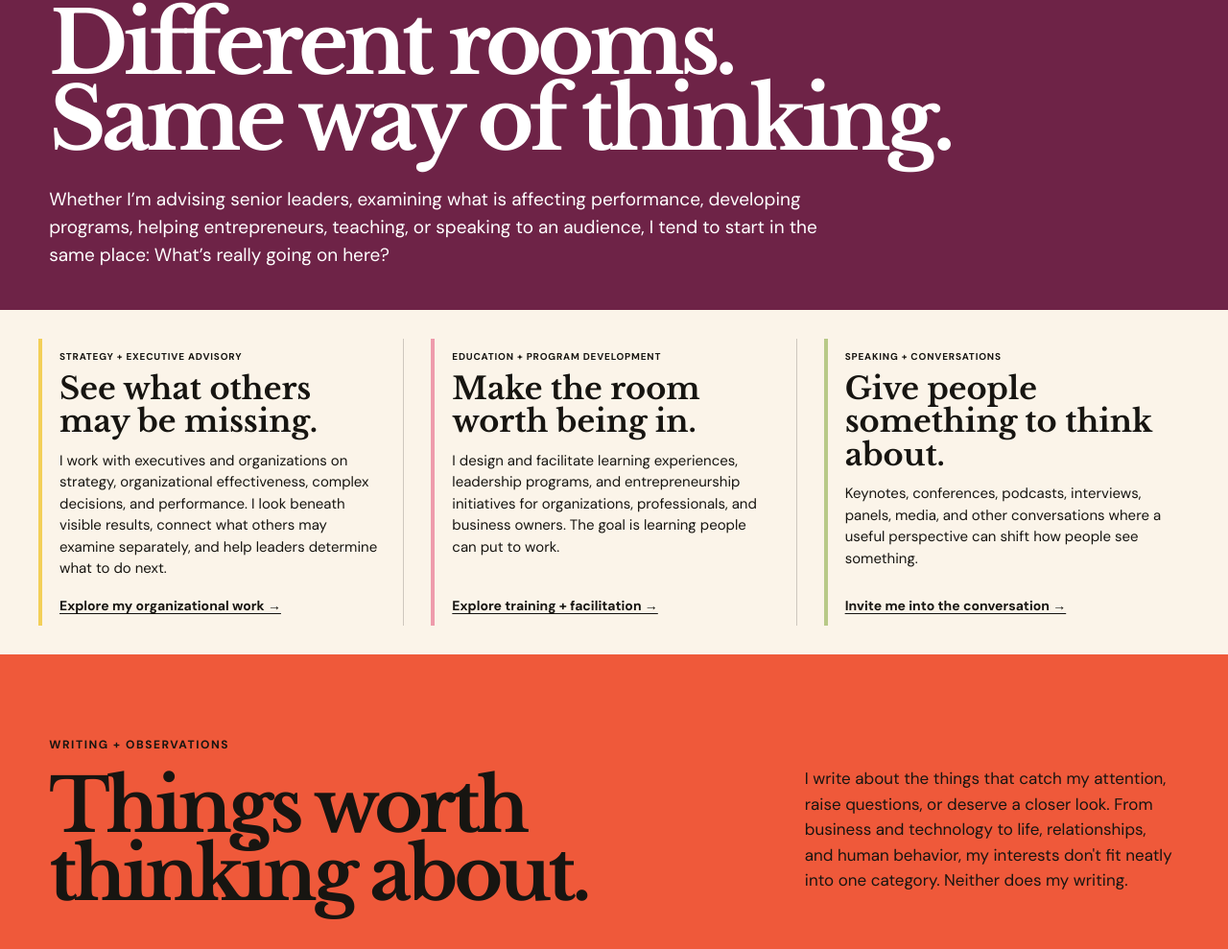
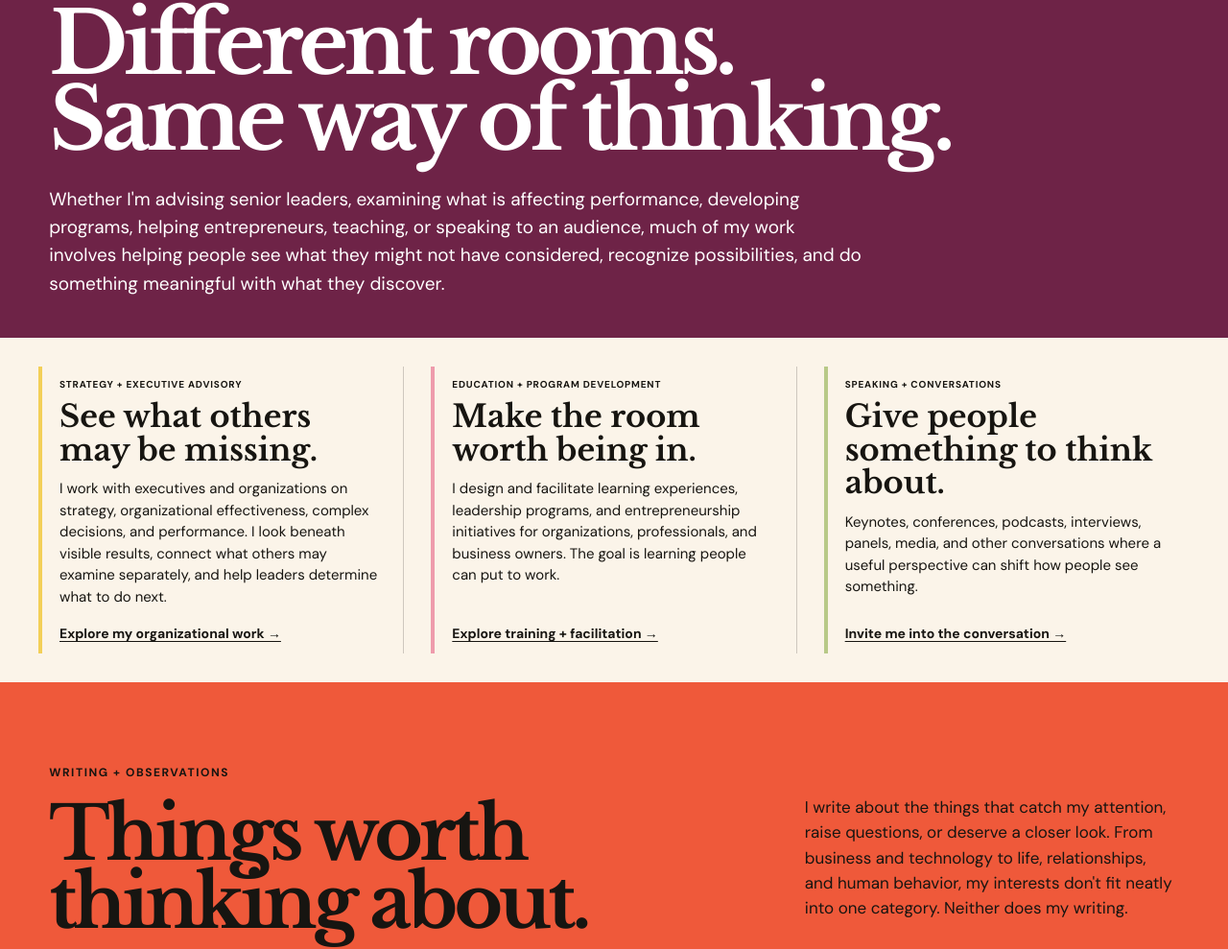
Before and after one commit to NLTurner/NicoleLTurner.com, a plain HTML site: page index.html in a window 1280 px wide. Shown: the part 1251-2240 px from the top of the page at 96% size. Drawn offline with nearby package versions, Linux system fonts and the light colour scheme.

Commit message:
Update index.html

```diff
--- a/index.html
+++ b/index.html
@@ -171,7 +171,7 @@ footer{background:var(--plum);color:white;padding:40px 0} footer .wrap{display:f
 </section>
 <div class="ticker"><div class="ticker-track"><div class="ticker-group"><span>SPEAKER</span><b>✦</b><span>AUTHOR</span><b>✦</b><span>STRATEGIST</span><b>✦</b><span>ADVISOR</span><b>✦</b><span>BUSINESS PROFESSOR</span><b>✦</b><span>ENTREPRENEUR</span><b>✦</b></div><div aria-hidden="true" class="ticker-group"><span>SPEAKER</span><b>✦</b><span>AUTHOR</span><b>✦</b><span>STRATEGIST</span><b>✦</b><span>ADVISOR</span><b>✦</b><span>BUSINESS PROFESSOR</span><b>✦</b><span>ENTREPRENEUR</span><b>✦</b></div></div></div>
 <section class="experience" id="experience">
-<div class="wrap experience-head"><div><div class="kicker">How I work</div><h2>Different rooms.<br/>Same way of thinking.</h2></div><p>Whether I’m advising senior leaders, examining what is affecting performance, developing programs, helping entrepreneurs, teaching, or speaking to an audience, I tend to start in the same place: What’s really going on here?</p></div>
+<div class="wrap experience-head"><div><div class="kicker">How I work</div><h2>Different rooms.<br/>Same way of thinking.</h2></div><p>Whether I'm advising senior leaders, examining what is affecting performance, developing programs, helping entrepreneurs, teaching, or speaking to an audience, much of my work involves helping people see what they might not have considered, recognize possibilities, and do something meaningful with what they discover.</p></div>
 <div class="exp-grid">
 <div class="exp"><div><div class="kicker">Strategy + Executive Advisory</div><h3>See what others may be missing.</h3><p>I work with executives and organizations on strategy, organizational effectiveness, complex decisions, and performance. I look beneath visible results, connect what others may examine separately, and help leaders determine what to do next.</p></div><a href="https://theculturepro.com/" rel="noopener noreferrer" target="_blank">Explore my organizational work →</a></div>
 <div class="exp"><div><div class="kicker">Education + Program Development</div><h3>Make the room worth being in.</h3><p>I design and facilitate learning experiences, leadership programs, and entrepreneurship initiatives for organizations, professionals, and business owners. The goal is learning people can put to work.</p></div><a href="https://turnertraininginstitute.com/" rel="noopener noreferrer" target="_blank">Explore training + facilitation →</a></div>
```
